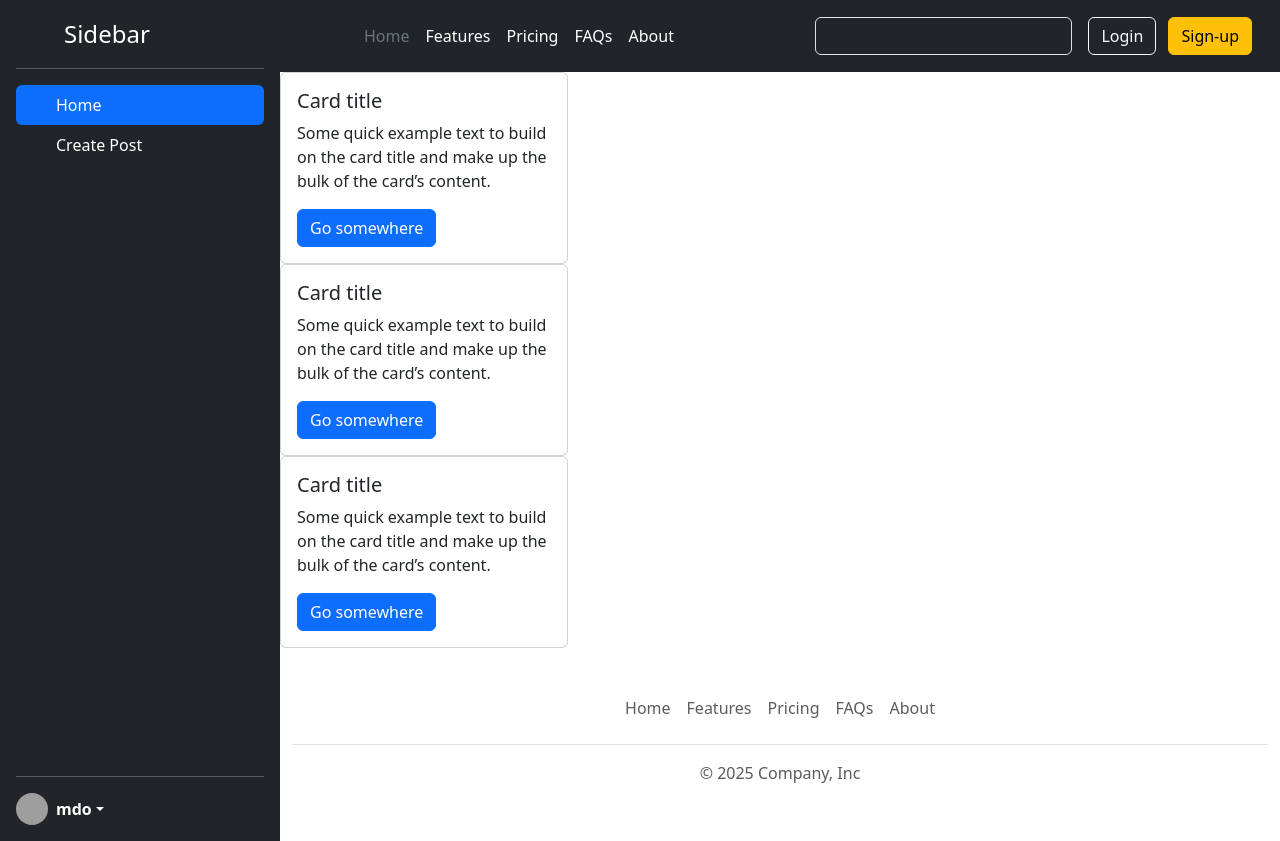
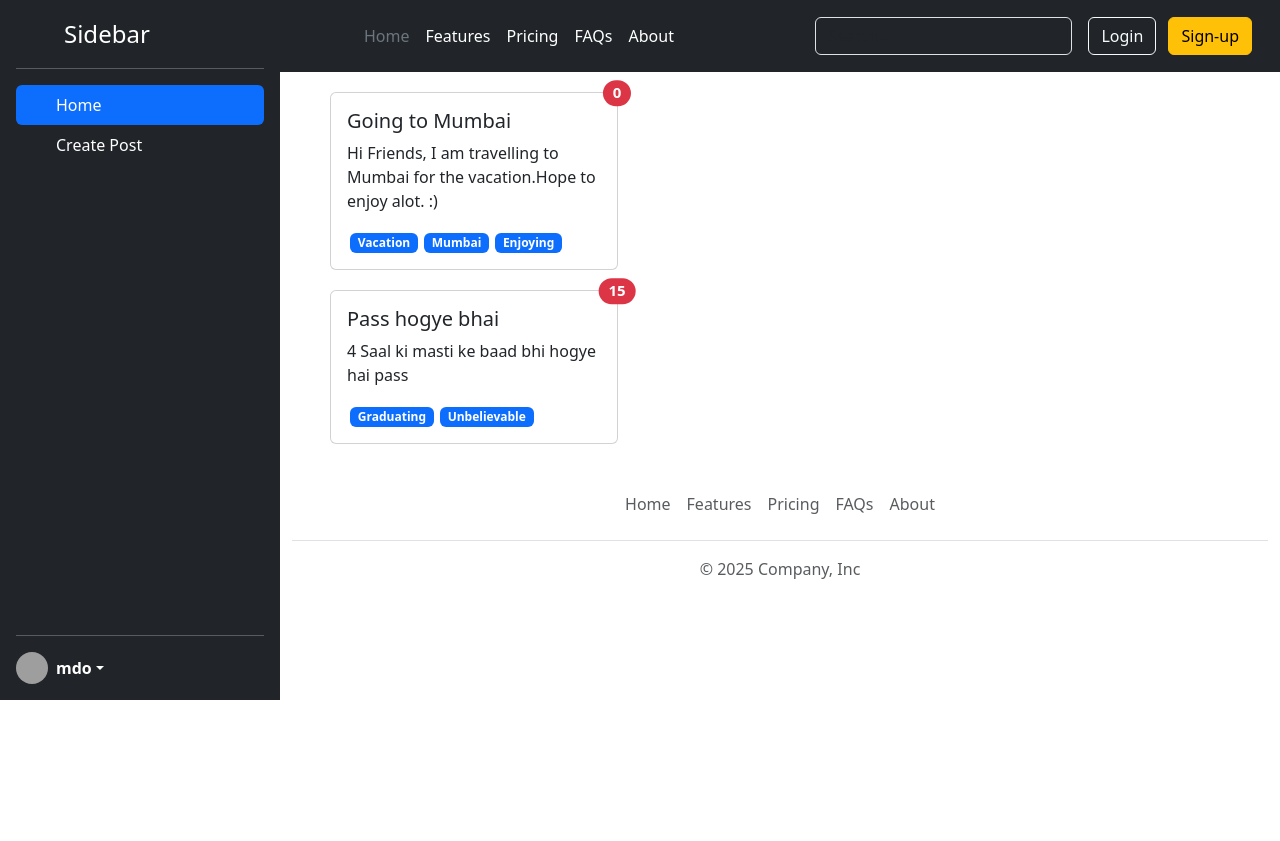
Before and after one commit to BhavikaBajaj/react-projects, a React (Vite) app in the folder social-media/: page / in a window 1280 px wide. After the commit the page ends 800 px from the top, so only its background shows below. Built offline with nearby package versions, Linux system fonts and the light colour scheme; grey boxes are pictures that could not be loaded.

Commit message:
Adding context API functionality for postList

```diff
--- a/social-media/src/App.css
+++ b/social-media/src/App.css
@@ -8,3 +8,11 @@
 .sidebar {
   min-height: 700px;
 }
+
+.post-card {
+  margin: 20px 50px;
+}
+
+.hashtag {
+  margin: 0px 3px;
+}
--- a/social-media/src/App.jsx
+++ b/social-media/src/App.jsx
@@ -6,10 +6,12 @@ import Sidebar from "./components/Sidebar";
 import CreatePost from "./components/CreatePost";
 import PostList from "./components/PostList";
 import { useState } from "react";
+import PostListProvider from "./store/post-list-store";
 
 function App() {
   const [selectedTab, setSelectedTab] = useState("Home");
   return (
+    <PostListProvider>
       <div className="app-container">
         <Sidebar
           selectedTab={selectedTab}
@@ -25,6 +27,7 @@ function App() {
           <Footer></Footer>
         </div>
       </div>
+    </PostListProvider>
   );
 }
 
--- a/social-media/src/components/Post.jsx
+++ b/social-media/src/components/Post.jsx
@@ -1,15 +1,17 @@
-const Post = () => {
+const Post = ({ post }) => {
   return (
-    <div className="card" style={{ width: "18rem" }}>
+    <div className="card post-card" style={{ width: "18rem" }}>
       <div className="card-body">
-        <h5 className="card-title">Card title</h5>
-        <p className="card-text">
-          Some quick example text to build on the card title and make up the
-          bulk of the card’s content.
-        </p>
-        <a href="#" className="btn btn-primary">
-          Go somewhere
-        </a>
+        <h5 className="card-title">
+          {post.title}
+          <span className="position-absolute top-0 start-100 translate-middle badge rounded-pill bg-danger">
+            {post.reactions}
+          </span>
+        </h5>
+        <p className="card-text">{post.body}</p>
+        {post.tags.map((tag) => (
+          <span className="badge text-bg-primary hashtag">{tag}</span>
+        ))}
       </div>
     </div>
   );
--- a/social-media/src/components/PostList.jsx
+++ b/social-media/src/components/PostList.jsx
@@ -1,11 +1,14 @@
+import { useContext } from "react";
 import Post from "./Post";
+import { PostList as PostListData } from "../store/post-list-store";
 
 const PostList = () => {
+  const { postList } = useContext(PostListData);
   return (
     <>
-      <Post></Post>
-      <Post></Post>
-      <Post></Post>
+      {postList.map((post) => (
+        <Post key={post.id} post={post} />
+      ))}
     </>
   );
 };
--- /dev/null
+++ b/social-media/src/store/post-list-store.jsx
@@ -0,0 +1,53 @@
+import { createContext, useReducer } from "react";
+
+export const PostList = createContext({
+  postList: [],
+  addPost: () => {},
+  deletePost: () => {},
+});
+
+const postListReducer = (currentPostList, action) => {
+  return currentPostList;
+};
+const PostListProvider = ({ children }) => {
+  const [postList, dispatchPostList] = useReducer(
+    postListReducer,
+    DEFAULT_POST_LIST
+  );
+
+  const addPost = () => {};
+
+  const deletePost = () => {};
+
+  return (
+    <PostList.Provider
+      value={{
+        postList: postList,
+        addPost: addPost,
+        deletePost: deletePost,
+      }}
+    >
+      {children}
+    </PostList.Provider>
+  );
+};
+
+const DEFAULT_POST_LIST = [
+  {
+    id: "1",
+    title: "Going to Mumbai",
+    body: "Hi Friends, I am travelling to Mumbai for the vacation.Hope to enjoy alot. :)",
+    reactions: 0,
+    userId: "9",
+    tags: ["Vacation", "Mumbai", "Enjoying"],
+  },
+  {
+    id: "2",
+    title: "Pass hogye bhai",
+    body: "4 Saal ki masti ke baad bhi hogye hai pass",
+    reactions: 15,
+    userId: "12",
+    tags: ["Graduating", "Unbelievable"],
+  },
+];
+export default PostListProvider;
```
Lines whose indentation alone changed are shown as unchanged.
